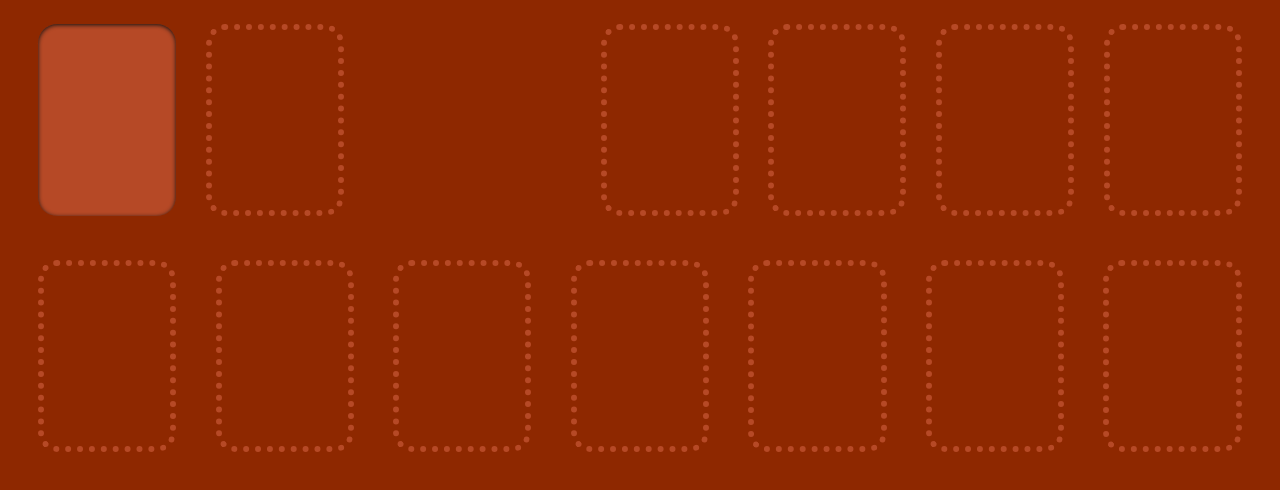
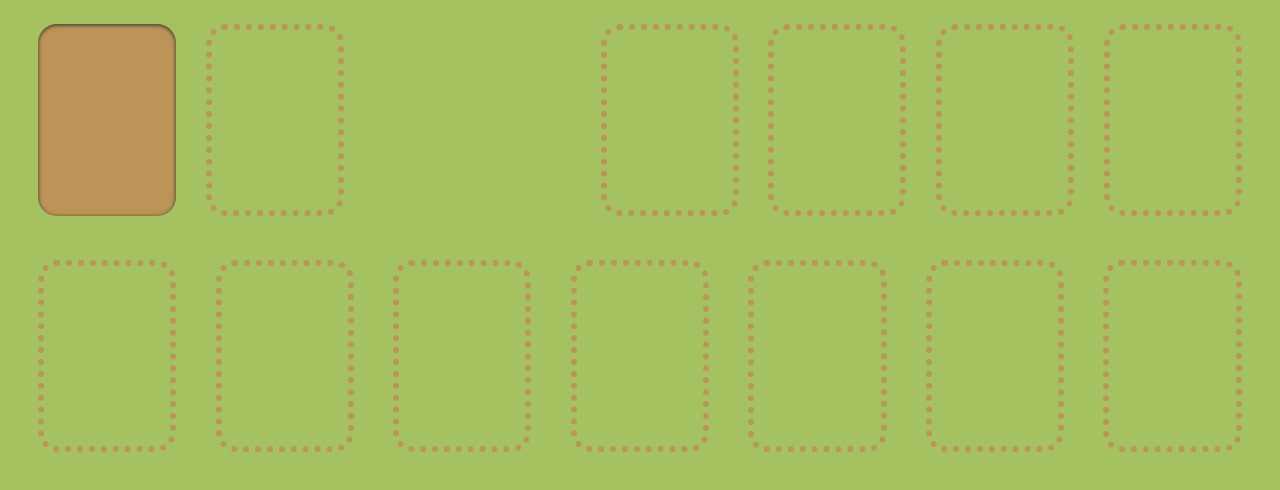
Before and after one commit to renatomartins/klondike, a website: page src/html/index.html in a window 1280 px wide. Drawn offline with nearby package versions, Linux system fonts and the light colour scheme; files that its build step writes are made by us from their sources.

Commit message:
use railscasts color scheme

```diff
--- a/src/less/card.less
+++ b/src/less/card.less
@@ -12,8 +12,8 @@
   border: .08em solid @black;
   cursor: pointer;
 
-  &.droppable {
-    background-color: darken(@color2, 10%);
+  &.droppable:after {
+    background-color: fade(@color2, 50%);
   }
 
   // droppable zone
@@ -30,8 +30,8 @@
     // http://lea.verou.me/css3patterns/#shippo
     background-color: @color3;
     background-image:
-      radial-gradient(closest-side, transparent 98%, rgba(0,0,0,.3) 99%),
-      radial-gradient(closest-side, transparent 98%, rgba(0,0,0,.3) 99%);
+      radial-gradient(closest-side, transparent 98%, rgba(0,0,0,.2) 99%),
+      radial-gradient(closest-side, transparent 98%, rgba(0,0,0,.2) 99%);
     background-size: 2em 2em;
     background-position:0 0, 1em 1em;
 
--- a/src/less/variables.less
+++ b/src/less/variables.less
@@ -1,13 +1,32 @@
-// https://color.adobe.com/Firenze-color-theme-24198
-@color1: #468966;
-@color2: #FFF0A5;
-@color3: #FFB03B;
-@color4: #B64926;
-@color5: #8E2800;
+// http://chriskempson.github.io/base16/#railscasts
+@base00: #2b2b2b;
+@base01: #272935;
+@base02: #3a4055;
+@base03: #5a647e;
+@base04: #d4cfc9;
+@base05: #e6e1dc;
+@base06: #f4f1ed;
+@base07: #f9f7f3;
+@base08: #da4939;
+@base09: #cc7833;
+@base0A: #ffc66d;
+@base0B: #a5c261;
+@base0C: #519f50;
+@base0D: #6d9cbe;
+@base0E: #b6b3eb;
+@base0F: #bc9458;
 
-@red:         #fd311d;
-@black:       #111111;
-@white:       #f7f7f7;
+
+@color1: @base09;
+@color2: @base0D;
+@color3: @base0A;
+@color4: @base0F;
+@color5: @base0B;
+
+@red:   @base08;
+@black: @base00;
+@white: @base07;
+
 
 @pokerRatio: 0.719;
 @bridgeRatio: 0.64;
```
Also changed, not shown: readme.md.
